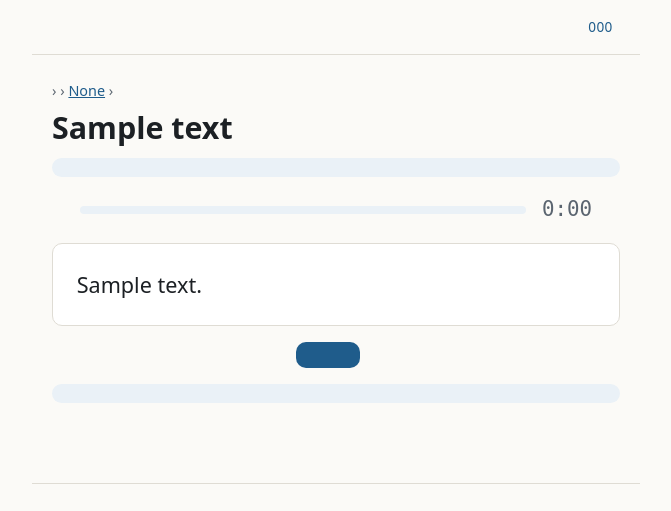
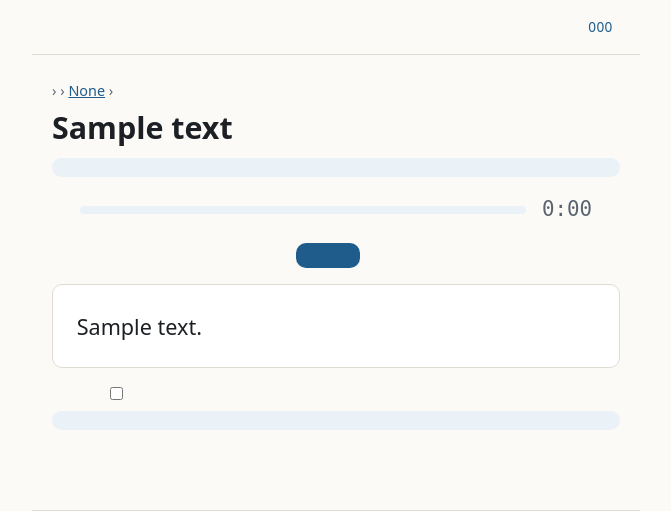
Before and after one commit to brujoand/froken, a Python web app: template src/pensum/web/templates/pages/reading.html in a window 1280 px wide. Shown: the top 511 px of the page, without its empty margins (304-975 px from the left). Run offline with Jinja, Linux system fonts and the light colour scheme; the template is opened without the code that fills it: most values are stand-ins (such as "Sample title", 1, 10 or a date in 2020).

Commit message:
fix: follow the reader down the passage, and let them decline recognition
Three things, all reported from reading on an iPad.

The passage scrolled away. In focus mode the stage is a centred flex column,
which clips its own overflow at the top -- so a long passage could not be
scrolled back to -- and nothing moved it as the reading went on. A child could
see the text before starting and then read the rest of it off the bottom of the
screen. The stage is top-aligned now, and the script keeps the current word
inside a band in the middle: a band and not a line, because scrolling to centre
every word would slide the passage continuously under someone trying to follow
it.

The button that starts and stops the clock sat under the passage, which is the
one place a child reading it cannot reach without scrolling away from the text.
It is above the passage now, and sticky while reading.

And there was no way to just be timed. Reading aloud to a clock is the whole
exercise; having the words checked is an extra, and the only way to decline it
was to leave a privacy notice unticked -- a notice that does not even appear on
a device that recognises speech locally. It is now an option in its own right,
on every browser, and choosing it hides both recognition notices, which have
nothing to say to someone who has asked not to be recognised.

Who listens is decided in one function from what the browser can do and what the
reader asked for, rather than in three places that each knew part of it.

reading.timed_only already existed, meaning something else entirely -- the
caveat shown under a timed result. The new key is timed_choice. Worth noting
that the locale parity check passed while the duplicate was there, because both
files were equally wrong and it compares the two against each other; check-yaml
is what caught it.

Co-authored-by: brujoand <anders@brujordet.no>
Claude-Session: https://claude.ai/code/session_01WegvLWKWTUpAavZCCoEdgT

```diff
--- a/src/pensum/i18n/locales/en.yaml
+++ b/src/pensum/i18n/locales/en.yaml
@@ -130,6 +130,9 @@ reading:
   speech_unsupported: >-
     The browser does not recognise this language. We will time you instead,
     without checking the reading.
+  timed_choice: >-
+    Just time me. No microphone, no checking of the words — you read the whole
+    passage aloud, and Pensum takes your word for it.
   mic_denied: >-
     Pensum could not reach the microphone. We will time you instead, without
     checking the reading.
--- a/src/pensum/i18n/locales/nb.yaml
+++ b/src/pensum/i18n/locales/nb.yaml
@@ -139,6 +139,9 @@ reading:
   speech_unsupported: >-
     Nettleseren kjenner ikke igjen dette språket. Vi tar tiden i stedet, uten
     å sjekke opplesningen.
+  timed_choice: >-
+    Bare ta tiden. Ingen mikrofon, ingen sjekk av ordene — du leser hele
+    teksten høyt, og Pensum stoler på deg.
   mic_denied: >-
     Pensum fikk ikke tilgang til mikrofonen. Vi tar tiden i stedet, uten å
     sjekke opplesningen.
--- a/src/pensum/web/static/pensum.css
+++ b/src/pensum/web/static/pensum.css
@@ -726,12 +726,38 @@ a {
   transition: width 220ms ease-out;
 }
 
+/* Above the passage, and stuck there in focus mode: the button that stops the
+   clock must not be somewhere a child has to scroll past the text to find. */
 .reading-controls {
   display: flex;
   align-items: center;
   justify-content: center;
   gap: 1rem;
   margin: 1rem 0;
+}
+
+body.reading-focus .reading-controls {
+  position: sticky;
+  top: 0;
+  z-index: 1;
+  margin-top: 0;
+  padding: 0.5rem 0;
+  background: var(--paper);
+}
+
+.reading-timed,
+.reading-consent {
+  max-width: 32em;
+  margin: 0.5rem auto;
+  font-size: 0.9rem;
+  color: var(--ink-soft);
+}
+
+.reading-timed label,
+.reading-consent label {
+  display: flex;
+  align-items: flex-start;
+  gap: 0.5rem;
 }
 
 .reading-clock {
@@ -763,14 +789,19 @@ body.reading-focus main {
   padding: 0;
 }
 
+/* Top-aligned, not centred. A centred flex column clips its own overflow at the
+   top -- the first lines of a long passage become unreachable, scroll or not --
+   and a passage that is being read through wants to start at the beginning
+   anyway. The script scrolls it to follow the reader from there. */
 body.reading-focus .reading-stage {
   position: fixed;
   inset: 0;
   z-index: 10;
   display: flex;
   flex-direction: column;
-  justify-content: center;
+  justify-content: flex-start;
   overflow-y: auto;
+  scroll-behavior: smooth;
   padding: 2rem 1.5rem;
   background: var(--paper);
 }
@@ -894,6 +925,11 @@ body.reading-focus .reading-text {
 /* A child on a school laptop with reduced motion set still gets the highlight;
    what goes is the animation between states. */
 @media (prefers-reduced-motion: reduce) {
+  /* Following the reader still happens; it just arrives rather than travels. */
+  body.reading-focus .reading-stage {
+    scroll-behavior: auto;
+  }
+
   .reading-text .w,
   .reading-progress-bar {
     transition: none;
--- a/src/pensum/web/static/reading.js
+++ b/src/pensum/web/static/reading.js
@@ -44,6 +44,10 @@
   var consentElement = document.getElementById("reading-consent");
   var consentBox = document.getElementById("reading-consent-box");
   var consentText = document.getElementById("reading-consent-text");
+  var timedBox = document.getElementById("reading-timed-box");
+  /* Whether the privacy opt-in has anything to say on this browser. It only
+   * appears where recognition would leave the device. */
+  var consentApplies = false;
 
   /* "device" | "server" | "timed". Decided once at load, and again if the pupil
    * ticks the consent box. */
@@ -100,6 +104,28 @@
 
   /* Light every word up to `cursor`, and nothing after it. Idempotent, so a
    * cursor that arrives late or twice cannot make the highlight flicker. */
+  /* Keep the word being read on screen. In focus mode the passage is taller
+   * than the display, and nothing was scrolling it -- so a child could see the
+   * text before starting and then read the rest of it off the bottom of the
+   * screen.
+   *
+   * A band rather than a line: scrolling to centre every single word would slide
+   * the passage continuously under someone trying to follow it. It moves only
+   * when the current word has left the comfortable middle. */
+  function keepInView(index) {
+    if (!running || !stage) return;
+    var span = wordSpans[Math.min(index, wordSpans.length - 1)];
+    if (!span) return;
+
+    var frame = stage.getBoundingClientRect();
+    var box = span.getBoundingClientRect();
+    var high = frame.top + frame.height * 0.25;
+    var low = frame.top + frame.height * 0.7;
+    if (box.top >= high && box.bottom <= low) return;
+
+    stage.scrollTop += box.top - (frame.top + frame.height * 0.35);
+  }
+
   function lightTo(cursor) {
     for (var i = 0; i < wordSpans.length; i++) {
       var passed = i < cursor;
@@ -109,6 +135,7 @@
     }
     if (bar) bar.style.width = Math.min(100, (cursor / totalWords) * 100) + "%";
     if (progress) progress.setAttribute("aria-valuenow", String(cursor));
+    keepInView(cursor);
   }
 
   function clearWords() {
@@ -755,24 +782,42 @@
    * it is strictly more private than posting the audio to Pensum, which is
    * what the server path does. Anything else is opt-in and names whose
    * servers are involved. */
+  /* Who listens, decided from what the browser can do and what the reader has
+   * asked for -- recomputed whenever either changes, so there is one answer and
+   * one place it comes from. */
+  function settleEngine() {
+    if (timedBox && timedBox.checked) {
+      engine = "timed";
+    } else if (deviceAllowed && Recognition && (localRecognition || consentBox.checked)) {
+      engine = "device";
+    } else {
+      engine = checked ? "server" : "timed";
+    }
+
+    /* Both notices are about recognition, so neither has anything to say to a
+     * reader who has asked not to be recognised. */
+    var declined = Boolean(timedBox && timedBox.checked);
+    consentElement.hidden = !consentApplies || declined;
+    engineElement.hidden = declined || !engineElement.textContent;
+  }
+
   function chooseEngine() {
+    if (timedBox) timedBox.addEventListener("change", settleEngine);
+
     if (!deviceAllowed || !Recognition) {
-      engine = checked ? "server" : "timed";
+      settleEngine();
       return Promise.resolve();
     }
     return probeLocal().then(function (isLocal) {
       localRecognition = isLocal;
       if (isLocal) {
-        engine = "device";
         announce(engineElement, root.dataset.labelDeviceLocal);
-        return;
+      } else {
+        consentApplies = true;
+        consentText.textContent = root.dataset.labelDeviceCloud;
+        consentBox.addEventListener("change", settleEngine);
       }
-      engine = checked ? "server" : "timed";
-      consentText.textContent = root.dataset.labelDeviceCloud;
-      consentElement.hidden = false;
-      consentBox.addEventListener("change", function () {
-        engine = consentBox.checked ? "device" : checked ? "server" : "timed";
-      });
+      settleEngine();
     });
   }
 
--- a/src/pensum/web/templates/pages/reading.html
+++ b/src/pensum/web/templates/pages/reading.html
@@ -68,18 +68,18 @@
 
          Rendered without newlines inside the paragraph: a line break between
          spans would be printed as a space the passage does not have. #}
-      <article class="reading-text" id="reading-passage" lang="{{ text.language }}">
-        {% for paragraph in text.paragraphs %}
-          <p>{% for token in paragraph %}{% if token.index is none %}{{ token.text }}{% else %}<span class="w" data-i="{{ token.index }}">{{ token.text }}</span>{% endif %}{% endfor %}</p>
-        {% endfor %}
-      </article>
-
       <div class="reading-controls">
         <button class="button button--big" type="button" id="reading-toggle">
           {{ t("reading.start") }}
         </button>
         <span class="reading-meta">{{ t("reading.word_count", count=text.word_count) }}</span>
       </div>
+
+      <article class="reading-text" id="reading-passage" lang="{{ text.language }}">
+        {% for paragraph in text.paragraphs %}
+          <p>{% for token in paragraph %}{% if token.index is none %}{{ token.text }}{% else %}<span class="w" data-i="{{ token.index }}">{{ token.text }}</span>{% endif %}{% endfor %}</p>
+        {% endfor %}
+      </article>
 
       {# Which recogniser is about to listen, in words, before it does. Filled
          in by the page, because only the browser can tell an on-device
@@ -90,6 +90,17 @@
         <label>
           <input type="checkbox" id="reading-consent-box" />
           <span id="reading-consent-text"></span>
+        </label>
+      </p>
+
+      {# Always offered, whatever this browser can do. Reading aloud to a clock
+         is the whole exercise; having the words checked is an extra a child --
+         or the adult next to them -- may simply not want, and it should not
+         take declining a privacy notice to get out of it. #}
+      <p class="reading-timed">
+        <label>
+          <input type="checkbox" id="reading-timed-box" />
+          <span>{{ t("reading.timed_choice") }}</span>
         </label>
       </p>
 
```
Also changed, not shown: tests/test_reading.py (+27 -0 lines).
